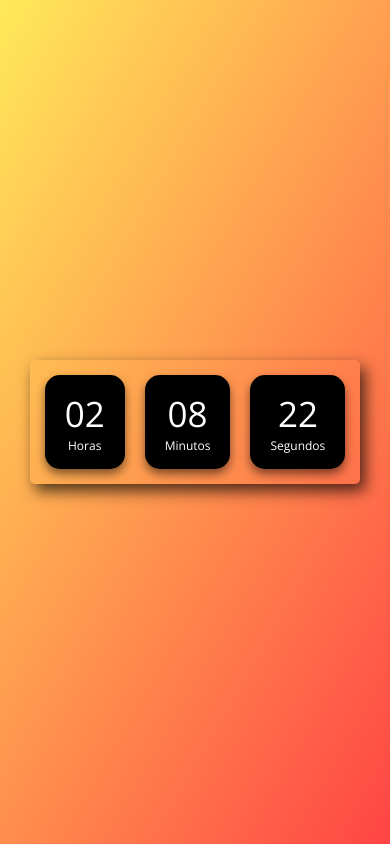
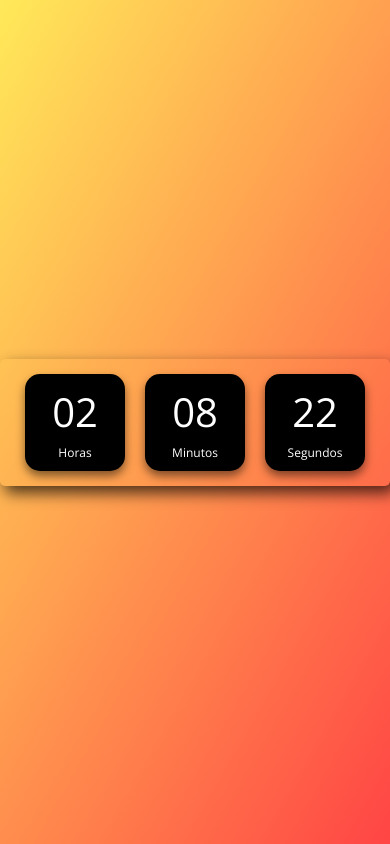
Before and after one commit to ThalysonFernandes/Relogio-Digital, a plain HTML site: page index.html in a window 390 px wide. Drawn offline with nearby package versions, Linux system fonts and the light colour scheme.

Commit message:
Responsividade-Celular

```diff
--- a/assets/css/style.css
+++ b/assets/css/style.css
@@ -17,10 +17,11 @@
 }
 
 body {
-  width: 100%;
+  width: 100vw;
   height: 100vh;
   justify-content: center;
   align-items: center;
+  overflow-x: hidden;
   background: linear-gradient(120deg, #ffe53bd8, #ff2525da);
 }
 
@@ -29,7 +30,6 @@ body {
   flex-direction: row;
   justify-content: center;
   align-items: center;
-  flex-wrap: wrap; /* ESSENCIAL */
   gap: 10px;
   width: 100%;
   box-sizing: border-box;
@@ -37,19 +37,21 @@ body {
 
 .contentp {
   background: transparent;
-  max-width: 800px;
+  width: 100%;
+  max-width: 700px;
   border-radius: 5px;
-  padding: 4px;
+  padding: 20px;
   margin: 0 auto;
   box-shadow: 5px 7px 15px #000000b3;
+  box-sizing: border-box;
 }
 
 .label {
   justify-content: center;
   align-items: center;
-  margin: 10px 15px;
+  margin: 10px 10px;
   background-color: black;
-  padding: 30px 50px;
+  padding: 20px 30px;
   border-radius: 15px;
   box-shadow: 0px 5px 10px #00000080;
 
@@ -59,22 +61,28 @@ body {
     font-size: 15px;
   }
   & span {
+    min-height: 100px;
+    min-width: 100px;
     font-size: 70px;
+    text-align: center;
     transition: all 0.3s ease-in-out;
   }
 }
 
 @media screen and (max-width: 600px) {
   .label {
-    padding: 15px 20px;
+    padding: 10px 15px;
     margin: 5px;
   }
 
   .label span {
-    font-size: 35px;
+    font-size: 40px;
+    min-width: 70px;
+    min-height: 60px;
   }
 
   .label label {
+
     font-size: 12px;
   }
 
```
